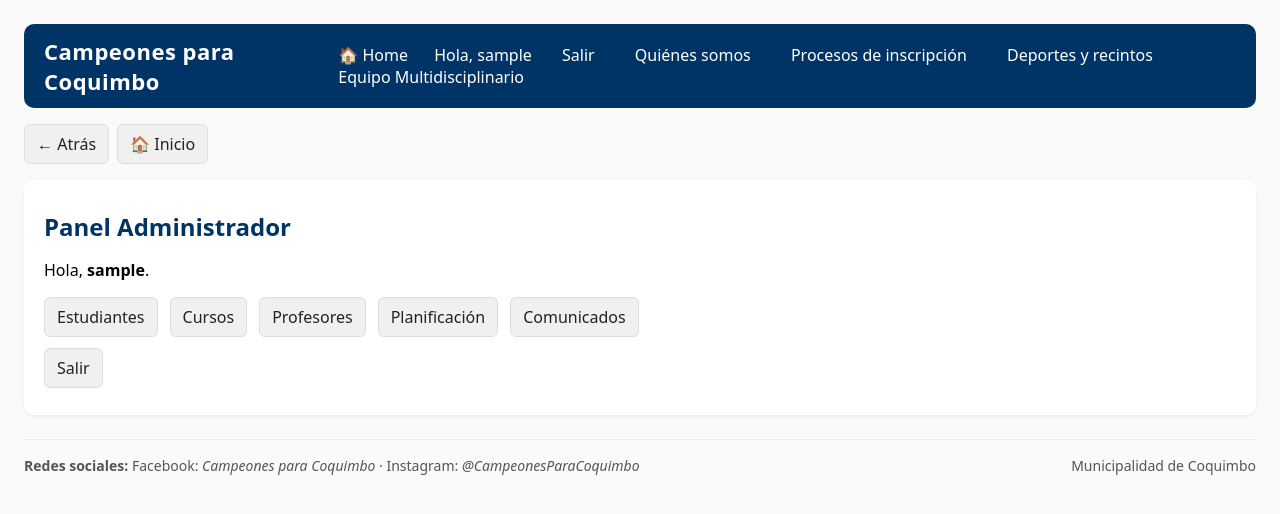
After one commit to carolinaopazo01-byte/proyecto, a Django app: page /usuarios/panel/admin/ in a window 1280 px wide. The commit adds this page. Shown: the top 514 px of the page. Run offline with Django 5.2, Linux system fonts and the light colour scheme; the visitor is signed in with stand-in values (Sample User, id 1).

Commit message:
Actualización semana 29sep

```diff
--- a/applications/usuarios/models.py
+++ b/applications/usuarios/models.py
@@ -48,3 +48,22 @@
 
     def __str__(self):
         return f"Apoderado: {self.usuario}"
+
+# --- funciones de ayuda para autenticación por RUT ---
+
+def normalizar_rut(rut: str) -> str:
+    """
+    Limpia y deja el rut sin puntos, en minúscula, con guion.
+    Ej: '12.345.678-K' → '12345678-k'
+    """
+    if not rut:
+        return ""
+    r = rut.replace(".", "").replace(" ", "").strip()
+    if "-" in r:
+        pre, dv = r.split("-", 1)
+        return f"{pre}-{dv.lower()}"
+    return r.lower()
+
+
+from django.contrib.auth import get_user_model
+User = get_user_model()
--- a/applications/usuarios/urls.py
+++ b/applications/usuarios/urls.py
@@ -5,5 +5,13 @@
 
 urlpatterns = [
     path("login/", views.login_rut, name="login_rut"),
-    path("bienvenido/", views.bienvenido, name="bienvenido"),
+    path("logout/", views.logout_view, name="logout"),
+
+    # Paneles por rol
+    path("panel/admin/", views.panel_admin, name="panel_admin"),
+    path("panel/coordinador/", views.panel_coordinador, name="panel_coordinador"),
+    path("panel/profesor/", views.panel_profesor, name="panel_profesor"),
+    path("panel/apoderado/", views.panel_apoderado, name="panel_apoderado"),
+    path("panel/profesional/", views.panel_prof_multidisciplinario, name="panel_prof_multidisciplinario"),
+    path("panel/atleta/", views.panel_atleta, name="panel_atleta"),
 ]
--- a/applications/usuarios/views.py
+++ b/applications/usuarios/views.py
@@ -1,16 +1,76 @@
-from django.http import HttpResponse
+# applications/usuarios/views.py
+from django.contrib.auth import authenticate, login, logout
+from django.contrib.auth.decorators import login_required
 from django.shortcuts import render, redirect
 from django.views.decorators.http import require_http_methods
-from django.urls import reverse
+
+from .models import Usuario, normalizar_rut
+
+
+def _redirigir_por_tipo(user: Usuario):
+    """
+    Envía al panel según el tipo_usuario del modelo personalizado Usuario.
+    """
+    tipo = user.tipo_usuario
+    if tipo == Usuario.Tipo.ADMIN:
+        return redirect("usuarios:panel_admin")
+    elif tipo == Usuario.Tipo.COORD:
+        return redirect("usuarios:panel_coordinador")
+    elif tipo == Usuario.Tipo.PROF:
+        return redirect("usuarios:panel_profesor")
+    elif tipo == Usuario.Tipo.APOD:
+        return redirect("usuarios:panel_apoderado")
+    elif tipo == Usuario.Tipo.PROF_MULT:
+        return redirect("usuarios:panel_prof_multidisciplinario")
+    return redirect("usuarios:panel_atleta")
+
 
 @require_http_methods(["GET", "POST"])
 def login_rut(request):
-    # Solo demostración: no autenticamos aún.
+    """
+    Login por RUT + contraseña usando RutBackend (rut en username).
+    """
     if request.method == "POST":
-        # podrías leer request.POST["rut"] y ["password"] si quieres validar
-        return redirect(reverse("usuarios:bienvenido"))
+        rut = normalizar_rut(request.POST.get("rut"))
+        password = request.POST.get("password")
+        user = authenticate(request, username=rut, password=password)
+        if user:
+            login(request, user)
+            return _redirigir_por_tipo(user)
+        return render(request, "usuarios/login.html", {"error": "RUT o contraseña incorrectos"})
     return render(request, "usuarios/login.html")
 
-@require_http_methods(["GET"])
-def bienvenido(request):
-    return render(request, "usuarios/bienvenido.html", {"next_url": reverse("core:estudiantes_list")})
+
+def logout_view(request):
+    """
+    Cierra sesión y vuelve al Home.
+    """
+    logout(request)
+    return redirect("core:home")
+
+
+# ----------------- PANELES POR ROL -----------------
+
+@login_required
+def panel_admin(request):
+    return render(request, "usuarios/panel.html", {"titulo": "Panel Administrador"})
+
+@login_required
+def panel_coordinador(request):
+    return render(request, "usuarios/panel.html", {"titulo": "Panel Coordinador"})
+
+@login_required
+def panel_profesor(request):
+    return render(request, "usuarios/panel.html", {"titulo": "Panel Profesor/Entrenador"})
+
+@login_required
+def panel_apoderado(request):
+    return render(request, "usuarios/panel.html", {"titulo": "Panel Apoderado"})
+
+@login_required
+def panel_prof_multidisciplinario(request):
+    return render(request, "usuarios/panel.html", {"titulo": "Panel Profesional Multidisciplinario"})
+
+@login_required
+def panel_atleta(request):
+    return render(request, "usuarios/panel.html", {"titulo": "Panel Atleta"})
--- a/campeones_coquimbo/settings/local.py
+++ b/campeones_coquimbo/settings/local.py
@@ -12,3 +12,9 @@
 
 STATIC_URL = 'static/'
 STATICFILES_DIRS = [BASE_DIR / 'static']
+
+AUTH_USER_MODEL = "usuarios.Usuario"
+AUTHENTICATION_BACKENDS = [
+    "applications.usuarios.auth_backends.RutBackend",
+    "django.contrib.auth.backends.ModelBackend",
+]
--- a/templates/base.html
+++ b/templates/base.html
@@ -67,14 +67,21 @@
       <h1>Campeones para Coquimbo</h1>
 <nav>
   <a href="{% url 'core:home' %}">🏠 Home</a>
-  <a href="{% url 'usuarios:login_rut' %}">🔑 Login</a>
 
-  <!-- Informativas (se abren en nueva pestaña) -->
+  {% if request.user.is_authenticated %}
+    <span style="margin-left:12px;">Hola, {{ request.user.username }}</span>
+    <a href="{% url 'usuarios:logout' %}">Salir</a>
+  {% else %}
+    <a href="{% url 'usuarios:login_rut' %}">🔑 Login</a>
+  {% endif %}
+
+  <!-- Informativas -->
   <a target="_blank" href="{% url 'core:quienes' %}">Quiénes somos</a>
   <a target="_blank" href="{% url 'core:procesos' %}">Procesos de inscripción</a>
   <a target="_blank" href="{% url 'core:deportes' %}">Deportes y recintos</a>
   <a target="_blank" href="{% url 'core:equipo' %}">Equipo Multidisciplinario</a>
 </nav>
+
 
     </header>
 
--- /dev/null
+++ b/templates/usuarios/panel.html
@@ -0,0 +1,14 @@
+{% extends "base.html" %}
+{% block title %}{{ titulo }}{% endblock %}
+{% block header %}{{ titulo }}{% endblock %}
+{% block content %}
+  <p>Hola, <strong>{{ request.user.username }}</strong>.</p>
+  <div style="display:flex; flex-wrap:wrap; gap:12px; margin-top:12px;">
+    <a class="btn" href="{% url 'core:estudiantes_list' %}">Estudiantes</a>
+    <a class="btn" href="{% url 'core:cursos_list' %}">Cursos</a>
+    <a class="btn" href="{% url 'core:profesores_list' %}">Profesores</a>
+    <a class="btn" href="{% url 'core:planificacion_upload' %}">Planificación</a>
+    <a class="btn" href="{% url 'core:comunicados_list' %}">Comunicados</a>
+  </div>
+  <p style="margin-top:20px;"><a class="btn" href="{% url 'usuarios:logout' %}">Salir</a></p>
+{% endblock %}
```
Also changed, not shown: applications/usuarios/auth_backends.py (added, +28 -0 lines), campeones_coquimbo/settings/base.py (+5 -4 lines), templates/usuarios/login.html (+31 -35 lines).
